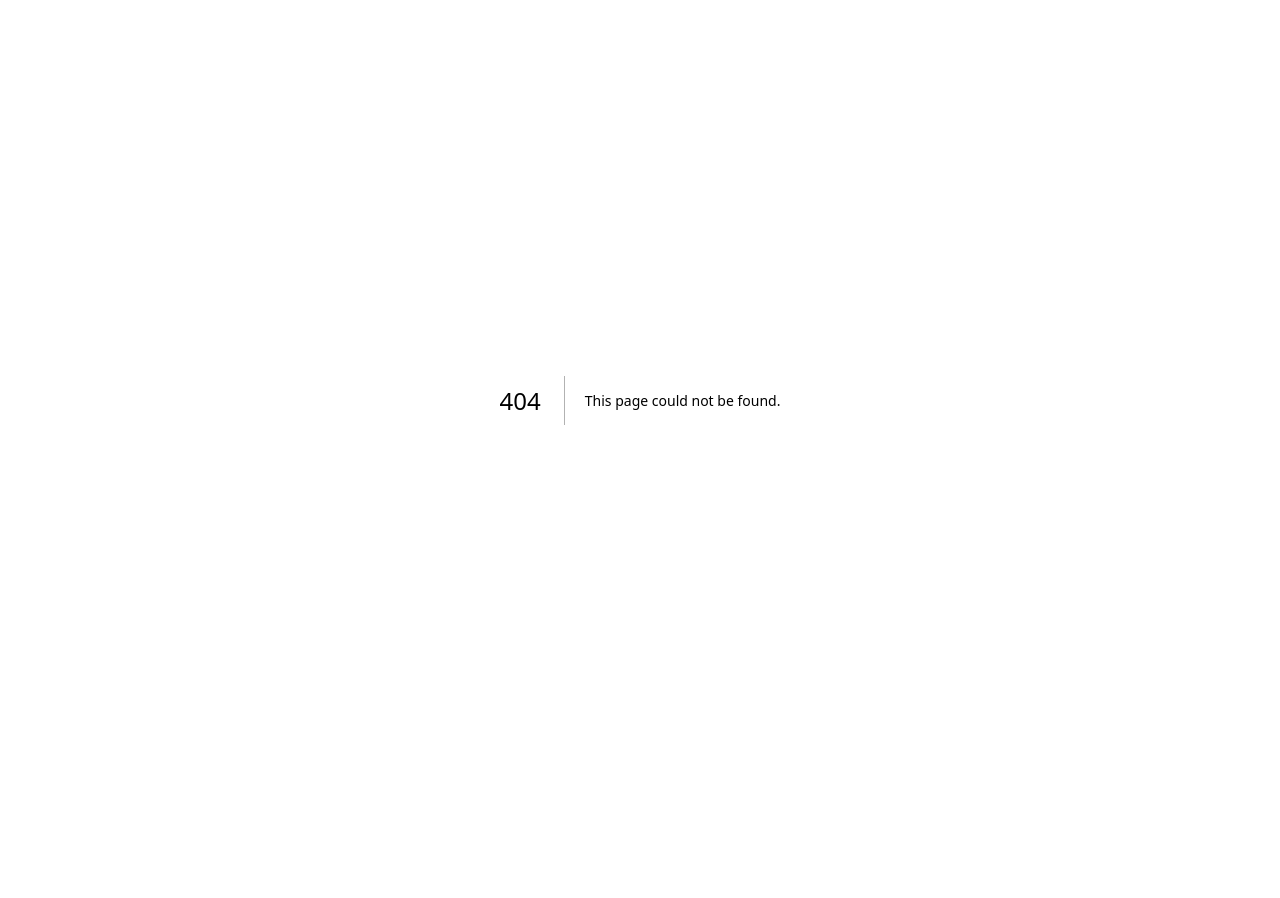
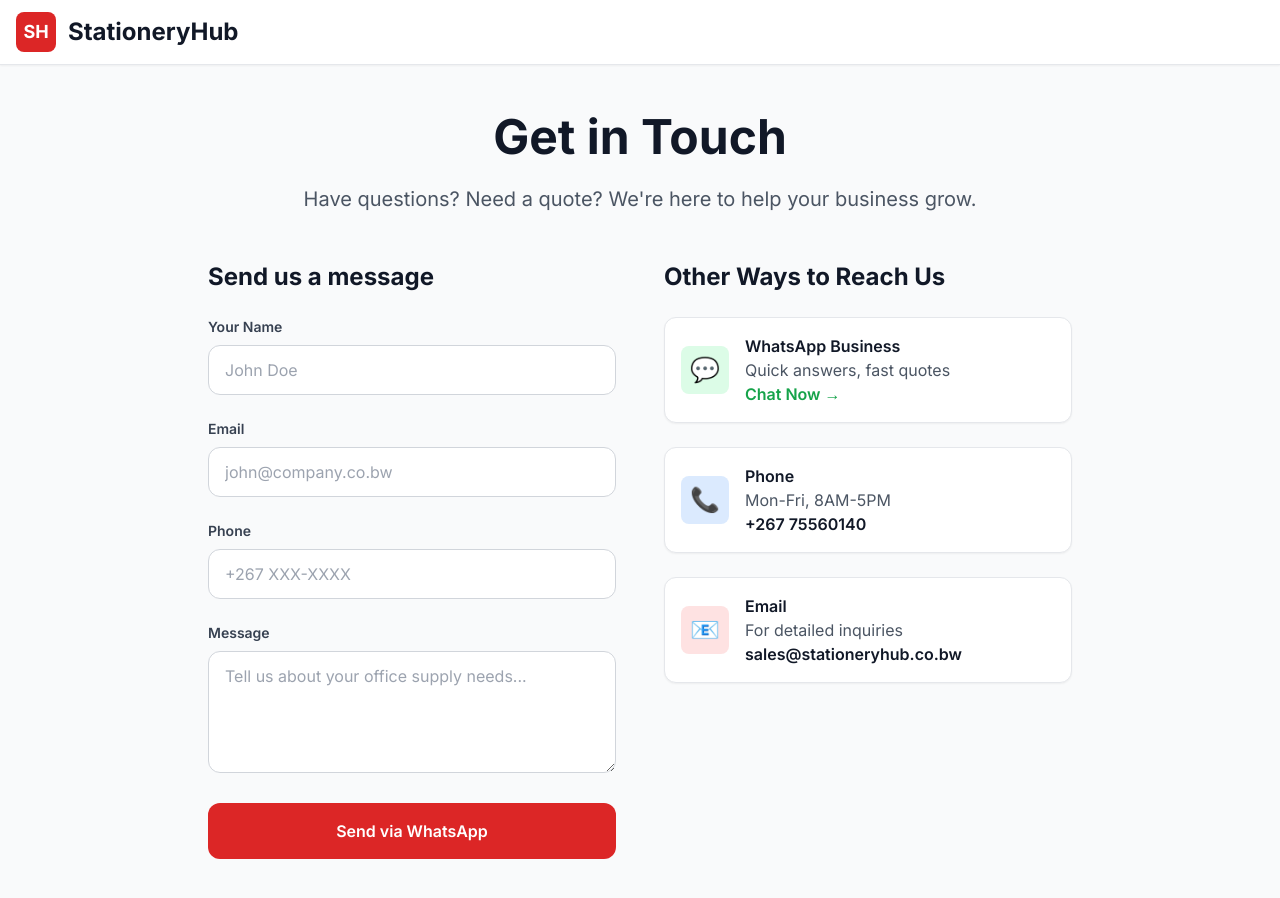
Before and after one commit to Letsweletse/StationeryHubtemplate2, a Next.js app: page /about/contact in a window 1280 px wide. Before the commit this address had no page. Shown: the top 898 px of the page. Before the commit the page ends 800 px from the top, so only its background shows below. Built offline with nearby package versions, Linux system fonts and the light colour scheme.

Commit message:
Create page.tsx

```diff
--- /dev/null
+++ b/app/about/contact/page.tsx
@@ -0,0 +1,146 @@
+'use client';
+
+import { useState } from 'react';
+
+export default function ContactPage() {
+  const [formData, setFormData] = useState({
+    name: '',
+    email: '',
+    phone: '',
+    message: ''
+  });
+
+  const handleSubmit = (e: React.FormEvent) => {
+    e.preventDefault();
+    const whatsappMessage = `Hello StationeryHub! I'm ${formData.name}. ${formData.message}. Contact me at ${formData.email} or ${formData.phone}`;
+    const encodedMessage = encodeURIComponent(whatsappMessage);
+    window.open(`https://wa.me/26775560140?text=${encodedMessage}`, '_blank');
+  };
+
+  return (
+    <div className="min-h-screen bg-gray-50">
+      <header className="bg-white shadow-sm border-b">
+        <div className="max-w-7xl mx-auto px-4">
+          <div className="flex items-center justify-between h-16">
+            <div className="flex items-center space-x-3">
+              <div className="w-10 h-10 bg-red-600 rounded-lg flex items-center justify-center">
+                <span className="text-white font-bold text-lg">SH</span>
+              </div>
+              <span className="text-2xl font-bold text-gray-900">StationeryHub</span>
+            </div>
+          </div>
+        </div>
+      </header>
+
+      <div className="max-w-4xl mx-auto px-4 py-12">
+        <div className="text-center mb-12">
+          <h1 className="text-5xl font-bold text-gray-900 mb-6">Get in Touch</h1>
+          <p className="text-xl text-gray-600">
+            Have questions? Need a quote? We're here to help your business grow.
+          </p>
+        </div>
+
+        <div className="grid grid-cols-1 lg:grid-cols-2 gap-12">
+          <div>
+            <h2 className="text-2xl font-bold text-gray-900 mb-6">Send us a message</h2>
+            <form onSubmit={handleSubmit} className="space-y-6">
+              <div>
+                <label className="block text-sm font-semibold text-gray-700 mb-2">Your Name</label>
+                <input
+                  type="text"
+                  required
+                  value={formData.name}
+                  onChange={(e) => setFormData({...formData, name: e.target.value})}
+                  className="w-full px-4 py-3 border border-gray-300 rounded-xl focus:outline-none focus:ring-2 focus:ring-red-500"
+                  placeholder="John Doe"
+                />
+              </div>
+
+              <div>
+                <label className="block text-sm font-semibold text-gray-700 mb-2">Email</label>
+                <input
+                  type="email"
+                  required
+                  value={formData.email}
+                  onChange={(e) => setFormData({...formData, email: e.target.value})}
+                  className="w-full px-4 py-3 border border-gray-300 rounded-xl focus:outline-none focus:ring-2 focus:ring-red-500"
+                  placeholder="john@company.co.bw"
+                />
+              </div>
+
+              <div>
+                <label className="block text-sm font-semibold text-gray-700 mb-2">Phone</label>
+                <input
+                  type="tel"
+                  value={formData.phone}
+                  onChange={(e) => setFormData({...formData, phone: e.target.value})}
+                  className="w-full px-4 py-3 border border-gray-300 rounded-xl focus:outline-none focus:ring-2 focus:ring-red-500"
+                  placeholder="+267 XXX-XXXX"
+                />
+              </div>
+
+              <div>
+                <label className="block text-sm font-semibold text-gray-700 mb-2">Message</label>
+                <textarea
+                  required
+                  value={formData.message}
+                  onChange={(e) => setFormData({...formData, message: e.target.value})}
+                  rows={4}
+                  className="w-full px-4 py-3 border border-gray-300 rounded-xl focus:outline-none focus:ring-2 focus:ring-red-500"
+                  placeholder="Tell us about your office supply needs..."
+                />
+              </div>
+
+              <button
+                type="submit"
+                className="w-full bg-red-600 text-white py-4 rounded-xl font-semibold hover:bg-red-700 transition-colors duration-200"
+              >
+                Send via WhatsApp
+              </button>
+            </form>
+          </div>
+
+          <div>
+            <h2 className="text-2xl font-bold text-gray-900 mb-6">Other Ways to Reach Us</h2>
+            <div className="space-y-6">
+              <div className="flex items-center space-x-4 p-4 bg-white rounded-xl shadow-sm border">
+                <div className="w-12 h-12 bg-green-100 rounded-lg flex items-center justify-center">
+                  <span className="text-2xl">💬</span>
+                </div>
+                <div>
+                  <h3 className="font-semibold text-gray-900">WhatsApp Business</h3>
+                  <p className="text-gray-600">Quick answers, fast quotes</p>
+                  <a href="https://wa.me/26775560140" className="text-green-600 font-semibold">
+                    Chat Now →
+                  </a>
+                </div>
+              </div>
+
+              <div className="flex items-center space-x-4 p-4 bg-white rounded-xl shadow-sm border">
+                <div className="w-12 h-12 bg-blue-100 rounded-lg flex items-center justify-center">
+                  <span className="text-2xl">📞</span>
+                </div>
+                <div>
+                  <h3 className="font-semibold text-gray-900">Phone</h3>
+                  <p className="text-gray-600">Mon-Fri, 8AM-5PM</p>
+                  <p className="text-gray-900 font-semibold">+267 75560140</p>
+                </div>
+              </div>
+
+              <div className="flex items-center space-x-4 p-4 bg-white rounded-xl shadow-sm border">
+                <div className="w-12 h-12 bg-red-100 rounded-lg flex items-center justify-center">
+                  <span className="text-2xl">📧</span>
+                </div>
+                <div>
+                  <h3 className="font-semibold text-gray-900">Email</h3>
+                  <p className="text-gray-600">For detailed inquiries</p>
+                  <p className="text-gray-900 font-semibold">sales@stationeryhub.co.bw</p>
+                </div>
+              </div>
+            </div>
+          </div>
+        </div>
+      </div>
+    </div>
+  );
+}
```
